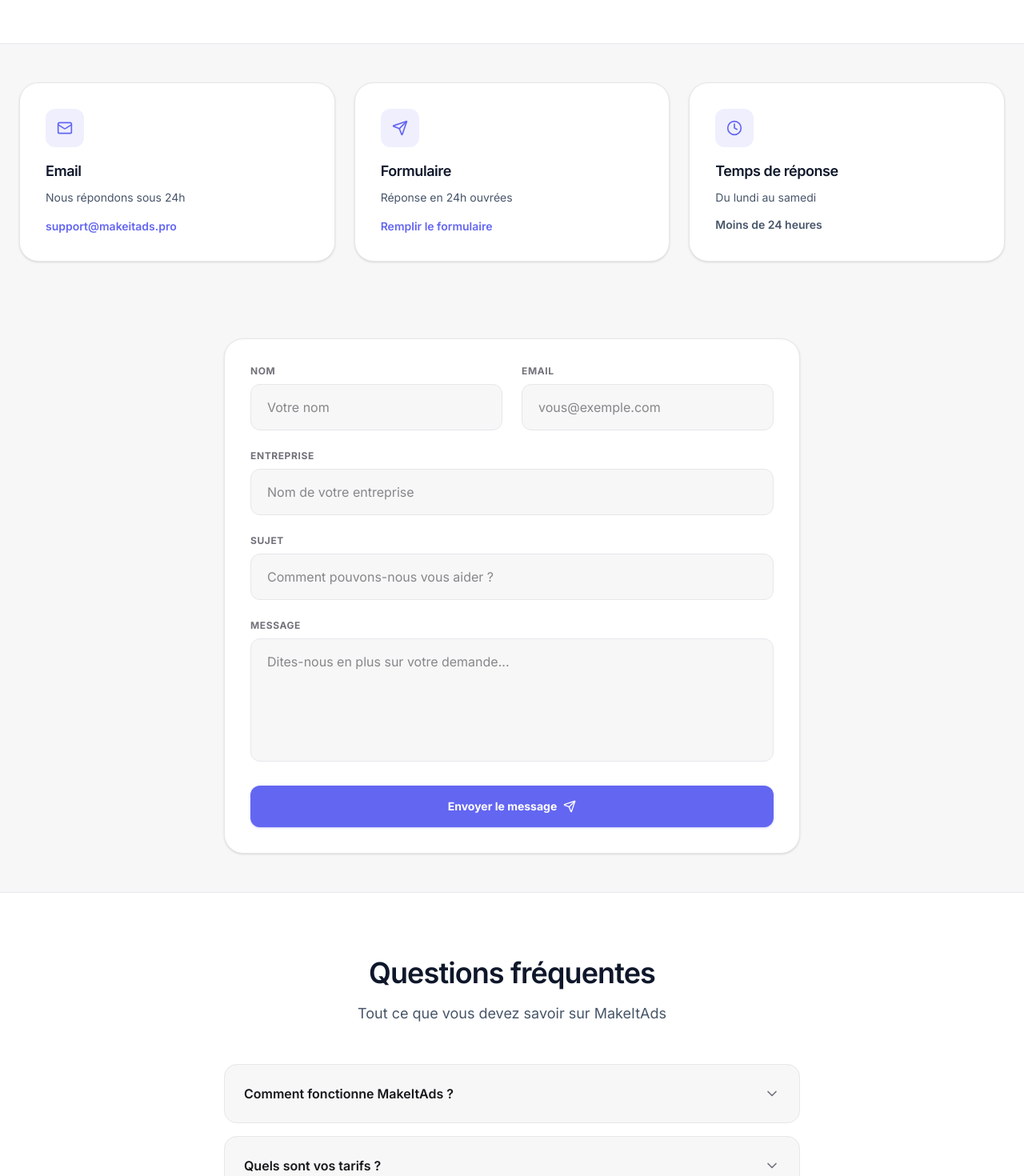
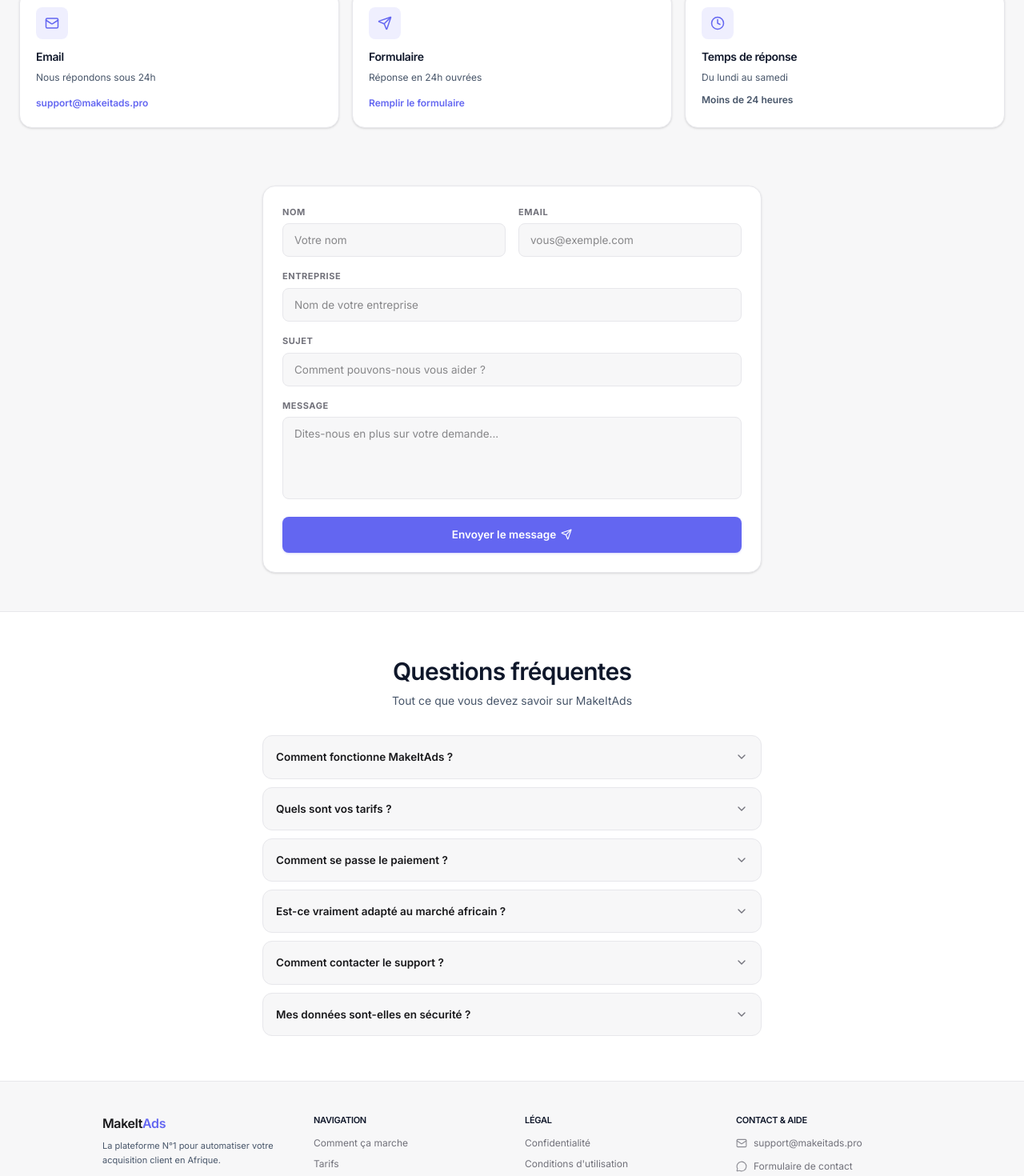
Before and after one commit to ecomdarrell-create/makeitads, a Next.js app: page /contact in a window 1280 px wide. Shown: the part 355-1825 px from the top of the page at 80% size. Built offline with nearby package versions, Linux system fonts and the light colour scheme; no server answers.

Commit message:
style(contact): allège la page contact et le footer (textes, icônes, boutons) + fix scroll-mt

```diff
--- a/src/app/contact/page.tsx
+++ b/src/app/contact/page.tsx
@@ -9,7 +9,6 @@ import GlobalFooter from "@/components/shared/GlobalFooter";
 import { createClient } from "@/lib/supabase/client";
 import { normalizeCurrency, formatPriceFromXOF, type Currency } from "@/lib/currency";
 
-// ✅ Fonction pour construire la FAQ avec les prix dans la bonne devise
 function buildFaqs(currency: Currency): { question: string; answer: string }[] {
   const startupPrice = formatPriceFromXOF(2500, currency);
   const businessPrice = formatPriceFromXOF(7500, currency);
@@ -49,7 +48,6 @@ export default function ContactPage() {
   const [openFaq, setOpenFaq] = useState<number | null>(null);
   const [currency, setCurrency] = useState<Currency>('XOF');
 
-  // ✅ Charge la devise du user connecté
   useEffect(() => {
     const loadCurrency = async () => {
       try {
@@ -85,18 +83,18 @@ export default function ContactPage() {
     <main className="min-h-screen bg-[#F7F7F8] text-[#18181B]">
       <GlobalNavbar />
 
-      {/* HERO */}
+      {/* HERO — allégé + pt pour compenser navbar fixe */}
       <section className="relative overflow-hidden border-b border-[#E7E7EB] bg-[#FFFFFF]">
-        <div className="relative max-w-4xl mx-auto px-4 sm:px-6 py-16 sm:py-20 md:py-28 text-center">
+        <div className="relative max-w-4xl mx-auto px-4 sm:px-6 pt-8 pb-10 sm:pt-12 sm:pb-14 md:pt-16 md:pb-20 text-center">
           <motion.div initial={{ opacity: 0, y: 20 }} animate={{ opacity: 1, y: 0 }} transition={{ duration: 0.6 }}>
-            <div className="inline-flex items-center gap-2 rounded-full border border-[#6366F1]/20 bg-[#6366F1]/5 px-4 py-1.5 mb-6">
-              <MessageCircle className="h-3.5 w-3.5 text-[#6366F1]" />
-              <span className="text-xs font-semibold text-[#6366F1] uppercase tracking-wider">Contactez-nous</span>
+            <div className="inline-flex items-center gap-1.5 rounded-full border border-[#6366F1]/20 bg-[#6366F1]/5 px-3 py-1 mb-4 sm:px-4 sm:py-1.5 sm:mb-5">
+              <MessageCircle className="h-3 w-3 text-[#6366F1] sm:h-3.5 sm:w-3.5" />
+              <span className="text-[10.5px] font-semibold text-[#6366F1] uppercase tracking-wider sm:text-xs">Contactez-nous</span>
             </div>
-            <h1 className="text-3xl sm:text-4xl md:text-5xl font-bold tracking-tight text-[#18181B] mb-4 sm:mb-6">
+            <h1 className="text-2xl sm:text-3xl md:text-4xl font-bold tracking-tight text-[#18181B] mb-3 sm:mb-4">
               Démarrons une <span className="text-[#6366F1]">conversation</span>
             </h1>
-            <p className="text-sm sm:text-base md:text-lg text-[#71717A] leading-relaxed max-w-2xl mx-auto px-2">
+            <p className="text-[13px] sm:text-sm md:text-base text-[#71717A] leading-relaxed max-w-xl mx-auto px-2">
               Une question, un retour ou besoin d'aide ? Notre équipe est là pour vous. Nous répondons généralement en moins de 24 heures.
             </p>
           </motion.div>
@@ -104,108 +102,111 @@ export default function ContactPage() {
       </section>
 
       {/* CONTACT INFO CARDS */}
-      <section className="max-w-7xl mx-auto px-4 sm:px-6 py-12">
-        <div className="grid grid-cols-1 sm:grid-cols-2 md:grid-cols-3 gap-4 sm:gap-6">
-          <div className="rounded-2xl sm:rounded-3xl border border-[#E7E7EB] bg-[#FFFFFF] p-6 sm:p-8 shadow-sm">
-            <div className="h-12 w-12 rounded-xl bg-[#6366F1]/10 flex items-center justify-center mb-4">
-              <Mail className="h-5 w-5 text-[#6366F1]" />
+      <section className="max-w-7xl mx-auto px-4 sm:px-6 py-8 sm:py-10">
+        <div className="grid grid-cols-1 sm:grid-cols-2 md:grid-cols-3 gap-3 sm:gap-4">
+          <div className="rounded-2xl border border-[#E7E7EB] bg-[#FFFFFF] p-4 sm:p-5 shadow-sm">
+            <div className="h-9 w-9 rounded-lg bg-[#6366F1]/10 flex items-center justify-center mb-3 sm:h-10 sm:w-10">
+              <Mail className="h-4 w-4 text-[#6366F1] sm:h-[18px] sm:w-[18px]" />
             </div>
-            <h3 className="text-base sm:text-lg font-bold text-[#18181B] mb-2">Email</h3>
-            <p className="text-xs sm:text-sm text-[#71717A] mb-3">Nous répondons sous 24h</p>
-            <a href="mailto:support@makeitads.pro" className="text-xs sm:text-sm font-semibold text-[#6366F1] hover:underline">
+            <h3 className="text-[13px] sm:text-sm font-bold text-[#18181B] mb-1.5">Email</h3>
+            <p className="text-[11px] sm:text-xs text-[#71717A] mb-2">Nous répondons sous 24h</p>
+            <a href="mailto:support@makeitads.pro" className="text-[11.5px] sm:text-xs font-semibold text-[#6366F1] hover:underline">
               support@makeitads.pro
             </a>
           </div>
 
-          <div className="rounded-2xl sm:rounded-3xl border border-[#E7E7EB] bg-[#FFFFFF] p-6 sm:p-8 shadow-sm">
-            <div className="h-12 w-12 rounded-xl bg-[#6366F1]/10 flex items-center justify-center mb-4">
-              <Send className="h-5 w-5 text-[#6366F1]" />
+          <div className="rounded-2xl border border-[#E7E7EB] bg-[#FFFFFF] p-4 sm:p-5 shadow-sm">
+            <div className="h-9 w-9 rounded-lg bg-[#6366F1]/10 flex items-center justify-center mb-3 sm:h-10 sm:w-10">
+              <Send className="h-4 w-4 text-[#6366F1] sm:h-[18px] sm:w-[18px]" />
             </div>
-            <h3 className="text-base sm:text-lg font-bold text-[#18181B] mb-2">Formulaire</h3>
-            <p className="text-xs sm:text-sm text-[#71717A] mb-3">Réponse en 24h ouvrées</p>
-            <a href="#contact-form" className="text-xs sm:text-sm font-semibold text-[#6366F1] hover:underline">
+            <h3 className="text-[13px] sm:text-sm font-bold text-[#18181B] mb-1.5">Formulaire</h3>
+            <p className="text-[11px] sm:text-xs text-[#71717A] mb-2">Réponse en 24h ouvrées</p>
+            <a href="#contact-form" className="text-[11.5px] sm:text-xs font-semibold text-[#6366F1] hover:underline">
               Remplir le formulaire
             </a>
           </div>
 
-          <div className="rounded-2xl sm:rounded-3xl border border-[#E7E7EB] bg-[#FFFFFF] p-6 sm:p-8 shadow-sm sm:col-span-2 md:col-span-1">
-            <div className="h-12 w-12 rounded-xl bg-[#6366F1]/10 flex items-center justify-center mb-4">
-              <Clock className="h-5 w-5 text-[#6366F1]" />
+          <div className="rounded-2xl border border-[#E7E7EB] bg-[#FFFFFF] p-4 sm:p-5 shadow-sm sm:col-span-2 md:col-span-1">
+            <div className="h-9 w-9 rounded-lg bg-[#6366F1]/10 flex items-center justify-center mb-3 sm:h-10 sm:w-10">
+              <Clock className="h-4 w-4 text-[#6366F1] sm:h-[18px] sm:w-[18px]" />
             </div>
-            <h3 className="text-base sm:text-lg font-bold text-[#18181B] mb-2">Temps de réponse</h3>
-            <p className="text-xs sm:text-sm text-[#71717A] mb-3">Du lundi au samedi</p>
-            <p className="text-xs sm:text-sm font-semibold text-[#6366F1]">Moins de 24 heures</p>
+            <h3 className="text-[13px] sm:text-sm font-bold text-[#18181B] mb-1.5">Temps de réponse</h3>
+            <p className="text-[11px] sm:text-xs text-[#71717A] mb-2">Du lundi au samedi</p>
+            <p className="text-[11.5px] sm:text-xs font-semibold text-[#6366F1]">Moins de 24 heures</p>
           </div>
         </div>
       </section>
 
-      {/* CONTACT FORM */}
-      <section id="contact-form" className="max-w-3xl mx-auto px-4 sm:px-6 py-12 scroll-mt-20">
+      {/* CONTACT FORM — scroll-mt augmenté pour ne pas être caché par le navbar */}
+      <section
+        id="contact-form"
+        className="max-w-2xl mx-auto px-4 sm:px-6 pt-6 pb-10 sm:pt-8 sm:pb-12 scroll-mt-24 sm:scroll-mt-28 md:scroll-mt-32"
+      >
         <motion.div initial={{ opacity: 0, y: 20 }} animate={{ opacity: 1, y: 0 }} transition={{ duration: 0.6 }}>
           {submitted ? (
-            <motion.div initial={{ opacity: 0, scale: 0.95 }} animate={{ opacity: 1, scale: 1 }} className="rounded-2xl sm:rounded-3xl border border-emerald-200 bg-emerald-50 p-8 sm:p-12 text-center">
-              <CheckCircle className="h-12 w-12 sm:h-16 sm:w-16 text-emerald-600 mx-auto mb-4" />
-              <h2 className="text-xl sm:text-2xl font-bold text-[#18181B] mb-2">Message envoyé !</h2>
-              <p className="text-sm sm:text-base text-[#71717A]">Merci de nous avoir contactés. Nous vous répondrons dans les plus brefs délais.</p>
+            <motion.div initial={{ opacity: 0, scale: 0.95 }} animate={{ opacity: 1, scale: 1 }} className="rounded-2xl border border-emerald-200 bg-emerald-50 p-6 sm:p-8 text-center">
+              <CheckCircle className="h-10 w-10 sm:h-12 sm:w-12 text-emerald-600 mx-auto mb-3" />
+              <h2 className="text-base sm:text-lg font-bold text-[#18181B] mb-1.5">Message envoyé !</h2>
+              <p className="text-[12.5px] sm:text-sm text-[#71717A]">Merci de nous avoir contactés. Nous vous répondrons dans les plus brefs délais.</p>
             </motion.div>
           ) : (
-            <form onSubmit={handleSubmit} className="space-y-5 sm:space-y-6 bg-[#FFFFFF] p-6 sm:p-8 rounded-3xl border border-[#E7E7EB] shadow-sm">
-              <div className="grid grid-cols-1 sm:grid-cols-2 gap-5 sm:gap-6">
+            <form onSubmit={handleSubmit} className="space-y-3.5 sm:space-y-4 bg-[#FFFFFF] p-4 sm:p-6 rounded-2xl border border-[#E7E7EB] shadow-sm">
+              <div className="grid grid-cols-1 sm:grid-cols-2 gap-3.5 sm:gap-4">
                 <div>
-                  <label className="block text-xs font-bold uppercase tracking-wider text-[#71717A] mb-2">Nom</label>
-                  <input type="text" value={formData.name} onChange={(e) => setFormData({ ...formData, name: e.target.value })} required className="w-full rounded-xl border border-[#E7E7EB] bg-[#F7F7F8] px-4 sm:px-5 py-3 sm:py-4 text-sm sm:text-base text-[#18181B] outline-none focus:border-[#6366F1] focus:ring-2 focus:ring-[#6366F1]/10 transition-all" placeholder="Votre nom" />
+                  <label className="block text-[10.5px] sm:text-[11px] font-bold uppercase tracking-wider text-[#71717A] mb-1.5">Nom</label>
+                  <input type="text" value={formData.name} onChange={(e) => setFormData({ ...formData, name: e.target.value })} required className="w-full rounded-lg border border-[#E7E7EB] bg-[#F7F7F8] px-3 py-2 text-[13px] sm:px-3.5 sm:py-2.5 sm:text-[13.5px] text-[#18181B] outline-none focus:border-[#6366F1] focus:ring-2 focus:ring-[#6366F1]/10 transition-all" placeholder="Votre nom" />
                 </div>
                 <div>
-                  <label className="block text-xs font-bold uppercase tracking-wider text-[#71717A] mb-2">Email</label>
-                  <input type="email" value={formData.email} onChange={(e) => setFormData({ ...formData, email: e.target.value })} required className="w-full rounded-xl border border-[#E7E7EB] bg-[#F7F7F8] px-4 sm:px-5 py-3 sm:py-4 text-sm sm:text-base text-[#18181B] outline-none focus:border-[#6366F1] focus:ring-2 focus:ring-[#6366F1]/10 transition-all" placeholder="vous@exemple.com" />
+                  <label className="block text-[10.5px] sm:text-[11px] font-bold uppercase tracking-wider text-[#71717A] mb-1.5">Email</label>
+                  <input type="email" value={formData.email} onChange={(e) => setFormData({ ...formData, email: e.target.value })} required className="w-full rounded-lg border border-[#E7E7EB] bg-[#F7F7F8] px-3 py-2 text-[13px] sm:px-3.5 sm:py-2.5 sm:text-[13.5px] text-[#18181B] outline-none focus:border-[#6366F1] focus:ring-2 focus:ring-[#6366F1]/10 transition-all" placeholder="vous@exemple.com" />
                 </div>
               </div>
               <div>
-                <label className="block text-xs font-bold uppercase tracking-wider text-[#71717A] mb-2">Entreprise</label>
-                <input type="text" value={formData.company} onChange={(e) => setFormData({ ...formData, company: e.target.value })} className="w-full rounded-xl border border-[#E7E7EB] bg-[#F7F7F8] px-4 sm:px-5 py-3 sm:py-4 text-sm sm:text-base text-[#18181B] outline-none focus:border-[#6366F1] focus:ring-2 focus:ring-[#6366F1]/10 transition-all" placeholder="Nom de votre entreprise" />
+                <label className="block text-[10.5px] sm:text-[11px] font-bold uppercase tracking-wider text-[#71717A] mb-1.5">Entreprise</label>
+                <input type="text" value={formData.company} onChange={(e) => setFormData({ ...formData, company: e.target.value })} className="w-full rounded-lg border border-[#E7E7EB] bg-[#F7F7F8] px-3 py-2 text-[13px] sm:px-3.5 sm:py-2.5 sm:text-[13.5px] text-[#18181B] outline-none focus:border-[#6366F1] focus:ring-2 focus:ring-[#6366F1]/10 transition-all" placeholder="Nom de votre entreprise" />
               </div>
               <div>
-                <label className="block text-xs font-bold uppercase tracking-wider text-[#71717A] mb-2">Sujet</label>
-                <input type="text" value={formData.subject} onChange={(e) => setFormData({ ...formData, subject: e.target.value })} required className="w-full rounded-xl border border-[#E7E7EB] bg-[#F7F7F8] px-4 sm:px-5 py-3 sm:py-4 text-sm sm:text-base text-[#18181B] outline-none focus:border-[#6366F1] focus:ring-2 focus:ring-[#6366F1]/10 transition-all" placeholder="Comment pouvons-nous vous aider ?" />
+                <label className="block text-[10.5px] sm:text-[11px] font-bold uppercase tracking-wider text-[#71717A] mb-1.5">Sujet</label>
+                <input type="text" value={formData.subject} onChange={(e) => setFormData({ ...formData, subject: e.target.value })} required className="w-full rounded-lg border border-[#E7E7EB] bg-[#F7F7F8] px-3 py-2 text-[13px] sm:px-3.5 sm:py-2.5 sm:text-[13.5px] text-[#18181B] outline-none focus:border-[#6366F1] focus:ring-2 focus:ring-[#6366F1]/10 transition-all" placeholder="Comment pouvons-nous vous aider ?" />
               </div>
               <div>
-                <label className="block text-xs font-bold uppercase tracking-wider text-[#71717A] mb-2">Message</label>
-                <textarea value={formData.message} onChange={(e) => setFormData({ ...formData, message: e.target.value })} required rows={5} className="w-full rounded-xl border border-[#E7E7EB] bg-[#F7F7F8] px-4 sm:px-5 py-3 sm:py-4 text-sm sm:text-base text-[#18181B] outline-none focus:border-[#6366F1] focus:ring-2 focus:ring-[#6366F1]/10 transition-all resize-none" placeholder="Dites-nous en plus sur votre demande..." />
+                <label className="block text-[10.5px] sm:text-[11px] font-bold uppercase tracking-wider text-[#71717A] mb-1.5">Message</label>
+                <textarea value={formData.message} onChange={(e) => setFormData({ ...formData, message: e.target.value })} required rows={4} className="w-full rounded-lg border border-[#E7E7EB] bg-[#F7F7F8] px-3 py-2 text-[13px] sm:px-3.5 sm:py-2.5 sm:text-[13.5px] text-[#18181B] outline-none focus:border-[#6366F1] focus:ring-2 focus:ring-[#6366F1]/10 transition-all resize-none" placeholder="Dites-nous en plus sur votre demande..." />
               </div>
-              <button type="submit" className="w-full rounded-xl bg-[#6366F1] py-3.5 sm:py-4 text-sm font-bold text-white hover:bg-[#5558e6] transition-all flex items-center justify-center gap-2 shadow-sm shadow-[#6366F1]/25">
-                Envoyer le message <Send className="h-4 w-4" />
+              <button type="submit" className="w-full rounded-lg bg-[#6366F1] py-2.5 sm:py-3 text-[13px] sm:text-[13.5px] font-semibold text-white hover:bg-[#5558e6] transition-all flex items-center justify-center gap-1.5 shadow-sm shadow-[#6366F1]/20">
+                Envoyer le message <Send className="h-3.5 w-3.5" />
               </button>
             </form>
           )}
         </motion.div>
       </section>
 
-      {/* FAQ SECTION */}
+      {/* FAQ */}
       <section className="border-t border-[#E7E7EB] bg-[#FFFFFF]">
-        <div className="max-w-3xl mx-auto px-4 sm:px-6 py-16 sm:py-20">
-          <div className="text-center mb-10 sm:mb-12">
-            <h2 className="text-2xl sm:text-3xl md:text-4xl font-bold text-[#18181B] mb-3 sm:mb-4">Questions fréquentes</h2>
-            <p className="text-sm sm:text-base md:text-lg text-[#71717A]">Tout ce que vous devez savoir sur MakeItAds</p>
+        <div className="max-w-2xl mx-auto px-4 sm:px-6 py-10 sm:py-14">
+          <div className="text-center mb-6 sm:mb-8">
+            <h2 className="text-xl sm:text-2xl md:text-3xl font-bold text-[#18181B] mb-2">Questions fréquentes</h2>
+            <p className="text-[12.5px] sm:text-sm text-[#71717A]">Tout ce que vous devez savoir sur MakeItAds</p>
           </div>
 
-          <div className="space-y-3 sm:space-y-4">
+          <div className="space-y-2 sm:space-y-2.5">
             {FAQS.map((faq, i) => (
-              <div key={i} className="rounded-xl sm:rounded-2xl border border-[#E7E7EB] bg-[#F7F7F8] overflow-hidden">
+              <div key={i} className="rounded-lg sm:rounded-xl border border-[#E7E7EB] bg-[#F7F7F8] overflow-hidden">
                 <button
                   onClick={() => setOpenFaq(openFaq === i ? null : i)}
-                  className="w-full flex items-center justify-between p-4 sm:p-6 text-left hover:bg-[#FFFFFF] transition-colors"
+                  className="w-full flex items-center justify-between p-3 sm:p-4 text-left hover:bg-[#FFFFFF] transition-colors"
                 >
-                  <span className="text-sm sm:text-base font-semibold text-[#18181B] pr-4">{faq.question}</span>
-                  <ChevronDown className={`h-4 w-4 sm:h-5 sm:w-5 text-[#71717A] flex-shrink-0 transition-transform ${openFaq === i ? "rotate-180" : ""}`} />
+                  <span className="text-[12.5px] sm:text-[13.5px] font-semibold text-[#18181B] pr-3">{faq.question}</span>
+                  <ChevronDown className={`h-3.5 w-3.5 sm:h-4 sm:w-4 text-[#71717A] flex-shrink-0 transition-transform ${openFaq === i ? "rotate-180" : ""}`} />
                 </button>
                 {openFaq === i && (
                   <motion.div
                     initial={{ height: 0, opacity: 0 }}
                     animate={{ height: "auto", opacity: 1 }}
                     transition={{ duration: 0.3 }}
-                    className="px-4 sm:px-6 pb-4 sm:pb-6"
+                    className="px-3 sm:px-4 pb-3 sm:pb-4"
                   >
-                    <p className="text-xs sm:text-sm text-[#71717A] leading-relaxed">{faq.answer}</p>
+                    <p className="text-[11.5px] sm:text-[12.5px] text-[#71717A] leading-relaxed">{faq.answer}</p>
                   </motion.div>
                 )}
               </div>
--- a/src/components/shared/GlobalFooter.tsx
+++ b/src/components/shared/GlobalFooter.tsx
@@ -5,25 +5,25 @@ export default function GlobalFooter() {
   const slogan = 'La plateforme N°1 pour automatiser votre acquisition client en Afrique.';
 
   return (
-    <footer className="bg-[#F7F7F8] border-t border-[#E7E7EB] pt-10 pb-8 px-4 sm:px-6">
-      <div className="max-w-5xl mx-auto grid grid-cols-1 md:grid-cols-4 gap-8 mb-8">
+    <footer className="bg-[#F7F7F8] border-t border-[#E7E7EB] pt-9 pb-7 px-4 sm:px-6 sm:pt-10 sm:pb-8">
+      <div className="max-w-5xl mx-auto grid grid-cols-1 md:grid-cols-4 gap-7 sm:gap-8 mb-8">
 
         {/* Logo + slogan */}
         <div className="col-span-1">
-          <Link href="/" className="text-base font-semibold text-[#18181B] tracking-tight">
+          <Link href="/" className="text-[15px] font-semibold text-[#18181B] tracking-tight sm:text-base">
             MakeIt<span className="text-[#6366F1]">Ads</span>
           </Link>
-          <p className="text-[11px] text-[#71717A] mt-2 leading-relaxed max-w-[240px]">
+          <p className="text-[10.5px] text-[#71717A] mt-2 leading-relaxed max-w-[240px] sm:text-[11px]">
             {slogan}
           </p>
         </div>
 
         {/* Navigation */}
         <div>
-          <h4 className="text-[11px] font-semibold uppercase tracking-wider text-[#18181B] mb-3">
+          <h4 className="text-[10.5px] font-semibold uppercase tracking-wider text-[#18181B] mb-2.5 sm:text-[11px] sm:mb-3">
             Navigation
           </h4>
-          <ul className="space-y-2 text-[12px] text-[#71717A]">
+          <ul className="space-y-1.5 text-[11.5px] text-[#71717A] sm:space-y-2 sm:text-[12px]">
             <li>
               <Link href="/#how-it-works" className="hover:text-[#6366F1] transition-colors">
                 Comment ça marche
@@ -44,10 +44,10 @@ export default function GlobalFooter() {
 
         {/* Légal */}
         <div>
-          <h4 className="text-[11px] font-semibold uppercase tracking-wider text-[#18181B] mb-3">
+          <h4 className="text-[10.5px] font-semibold uppercase tracking-wider text-[#18181B] mb-2.5 sm:text-[11px] sm:mb-3">
             Légal
           </h4>
-          <ul className="space-y-2 text-[12px] text-[#71717A]">
+          <ul className="space-y-1.5 text-[11.5px] text-[#71717A] sm:space-y-2 sm:text-[12px]">
             <li>
               <Link href="/privacy" className="hover:text-[#6366F1] transition-colors">
                 Confidentialité
@@ -66,36 +66,45 @@ export default function GlobalFooter() {
           </ul>
         </div>
 
-        {/* Contact */}
+        {/* Contact & aide */}
         <div>
-          <h4 className="text-[11px] font-semibold uppercase tracking-wider text-[#18181B] mb-3">
-            Contact & aide
+          <h4 className="text-[10.5px] font-semibold uppercase tracking-wider text-[#18181B] mb-2.5 sm:text-[11px] sm:mb-3">
+            Contact &amp; aide
           </h4>
-          <ul className="space-y-2.5 text-[12px] text-[#71717A]">
+          <ul className="space-y-1.5 text-[11.5px] text-[#71717A] sm:space-y-2 sm:text-[12px]">
             <li>
               <a
                 href="mailto:support@makeitads.pro"
-                className="inline-flex items-center gap-2 hover:text-[#6366F1] transition-colors"
+                className="inline-flex items-center gap-1.5 hover:text-[#6366F1] transition-colors sm:gap-2"
               >
-                <Mail className="h-3.5 w-3.5 shrink-0" strokeWidth={2.2} />
+                <Mail
+                  className="h-3 w-3 shrink-0 opacity-80 sm:h-3.5 sm:w-3.5"
+                  strokeWidth={1.9}
+                />
                 <span>support@makeitads.pro</span>
               </a>
             </li>
             <li>
               <Link
                 href="/contact"
-                className="inline-flex items-center gap-2 hover:text-[#6366F1] transition-colors"
+                className="inline-flex items-center gap-1.5 hover:text-[#6366F1] transition-colors sm:gap-2"
               >
-                <MessageCircle className="h-3.5 w-3.5 shrink-0" strokeWidth={2.2} />
+                <MessageCircle
+                  className="h-3 w-3 shrink-0 opacity-80 sm:h-3.5 sm:w-3.5"
+                  strokeWidth={1.9}
+                />
                 <span>Formulaire de contact</span>
               </Link>
             </li>
             <li>
               <Link
                 href="/dashboard/resources"
-                className="inline-flex items-center gap-2 hover:text-[#6366F1] transition-colors"
+                className="inline-flex items-center gap-1.5 hover:text-[#6366F1] transition-colors sm:gap-2"
               >
-                <HelpCircle className="h-3.5 w-3.5 shrink-0" strokeWidth={2.2} />
+                <HelpCircle
+                  className="h-3 w-3 shrink-0 opacity-80 sm:h-3.5 sm:w-3.5"
+                  strokeWidth={1.9}
+                />
                 <span>Centre d&apos;aide</span>
               </Link>
             </li>
@@ -103,8 +112,8 @@ export default function GlobalFooter() {
         </div>
       </div>
 
-      <div className="border-t border-[#E7E7EB] pt-6 text-center">
-        <p className="text-[10px] text-[#94A3B8]">
+      <div className="border-t border-[#E7E7EB] pt-5 text-center sm:pt-6">
+        <p className="text-[9.5px] text-[#94A3B8] sm:text-[10px]">
           © {new Date().getFullYear()} MakeItAds. Tous droits réservés.
         </p>
       </div>
```
